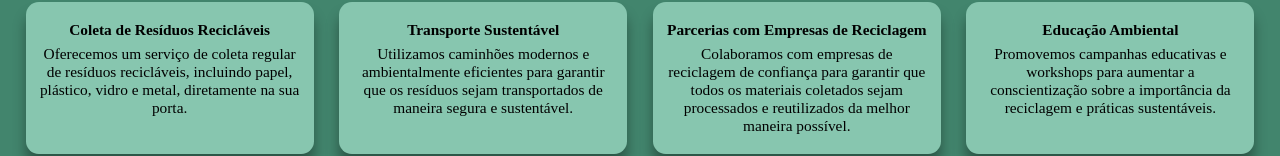
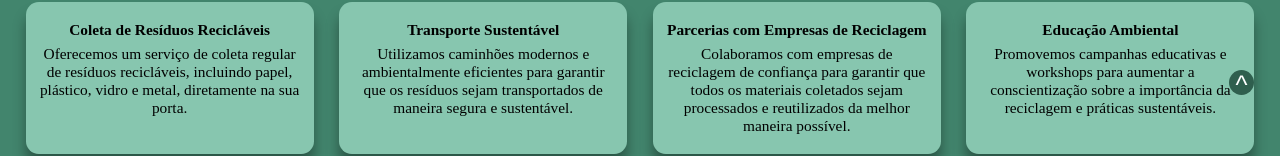
Before and after one commit to AndreyCadmo/ReciFluxo, an Angular app: page /home in a window 1280 px wide. Shown: the part 679-835 px from the top of the page. Built offline with nearby package versions, Linux system fonts and the light colour scheme; a web font is replaced by a local one.

Commit message:
adicionando estilo ao botão

```diff
--- a/src/styles.css
+++ b/src/styles.css
@@ -34,3 +34,18 @@ html {
 main {
   margin: 1vw 2vw;
 }
+
+.topo {
+  position: fixed;
+  text-align: center;
+  width: 2vw;
+  height: 2vw;
+  right: 2vw;
+  bottom: 2vw;
+  border-radius: 100%;
+  border: none;
+  background-color: #2f5f4e;
+  color: var(--font-white);
+  font-size: 2vw;
+  cursor: pointer;
+}
```
